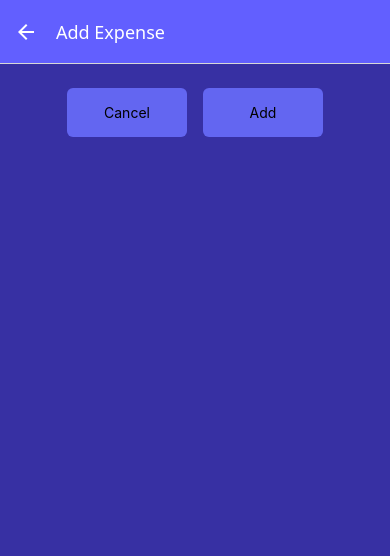
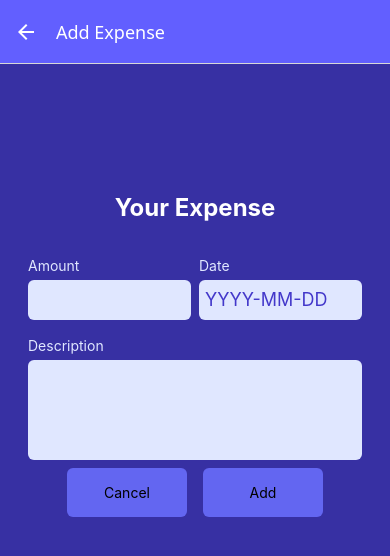
Before and after one commit to ryan10328/expense-tracker-0421, a React Native app: screen /ManageExpense in a window 390 px wide. Shown: the top 556 px of the page. Built offline with nearby package versions, Linux system fonts and the light colour scheme.

Commit message:
152. Setting the Form Layout

```diff
--- /dev/null
+++ b/components/ManageExpense/ExpenseForm.tsx
@@ -0,0 +1,39 @@
+import { View, Text } from "react-native";
+import Input from "./Input";
+
+const ExpenseForm = () => {
+  return (
+    <View className="mt-[80px]">
+      <Text className="text-2xl font-bold text-white my-6 text-center">
+        Your Expense
+      </Text>
+      <View className="flex-row justify-between">
+        <Input
+          className="flex-1"
+          label="Amount"
+          config={{
+            keyboardType: "decimal-pad",
+            onChangeText: () => {},
+          }}
+        />
+        <Input
+          className="flex-1"
+          label="Date"
+          config={{
+            placeholder: "YYYY-MM-DD",
+            maxLength: 10,
+            onChangeText: () => {},
+          }}
+        />
+      </View>
+      <Input
+        label="Description"
+        config={{
+          multiline: true,
+        }}
+      />
+    </View>
+  );
+};
+
+export default ExpenseForm;
--- /dev/null
+++ b/components/ManageExpense/Input.tsx
@@ -0,0 +1,33 @@
+import { View, Text, TextInput, TextInputProps } from "react-native";
+
+type InputProps = {
+  label: string;
+  config?: TextInputProps;
+  className?: string;
+};
+
+const Input = ({ label, className, config }: InputProps) => {
+  let textMultilineStyle: string[] = [];
+  if (config && config.multiline) {
+    textMultilineStyle = ["min-h-[100px]", "align-top"];
+  }
+
+  return (
+    <View className={`${className} mx-1 my-2`}>
+      <Text className="text-sm text-indigo-100 mb-1">{label}</Text>
+      <TextInput
+        className={`${[
+          "bg-indigo-100",
+          "text-indigo-700",
+          "p-[6px]",
+          "rounded-md",
+          "text-lg",
+          ...textMultilineStyle,
+        ].join(" ")}`}
+        {...config}
+      ></TextInput>
+    </View>
+  );
+};
+
+export default Input;
--- a/screens/ManageExpense.tsx
+++ b/screens/ManageExpense.tsx
@@ -7,6 +7,7 @@ import { GlobalStyles } from "../constants/styles";
 import Button from "../components/ui/Button";
 import { useAppDispatch } from "../store/hooks";
 import { remove, add, update } from "../store/expenses";
+import ExpenseForm from "../components/ManageExpense/ExpenseForm";
 
 type ManageExpenseProps = NativeStackScreenProps<
   RootStackParamList,
@@ -38,6 +39,7 @@ const ManageExpense = ({ route, navigation }: ManageExpenseProps) => {
 
   return (
     <View className="flex-1 p-6 bg-indigo-800">
+      <ExpenseForm />
       <View className="flex-row justify-center items-center">
         <Button
           mode="flat"
```
